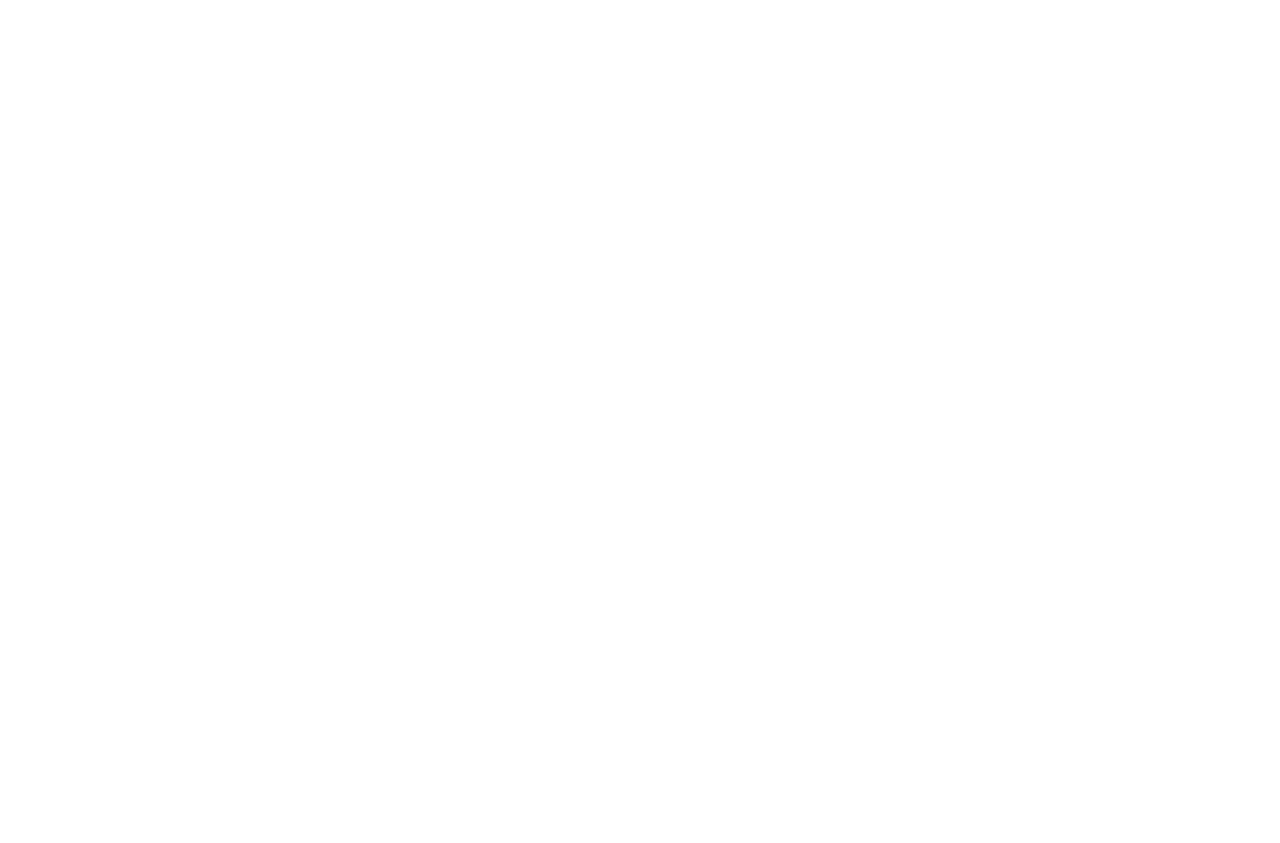
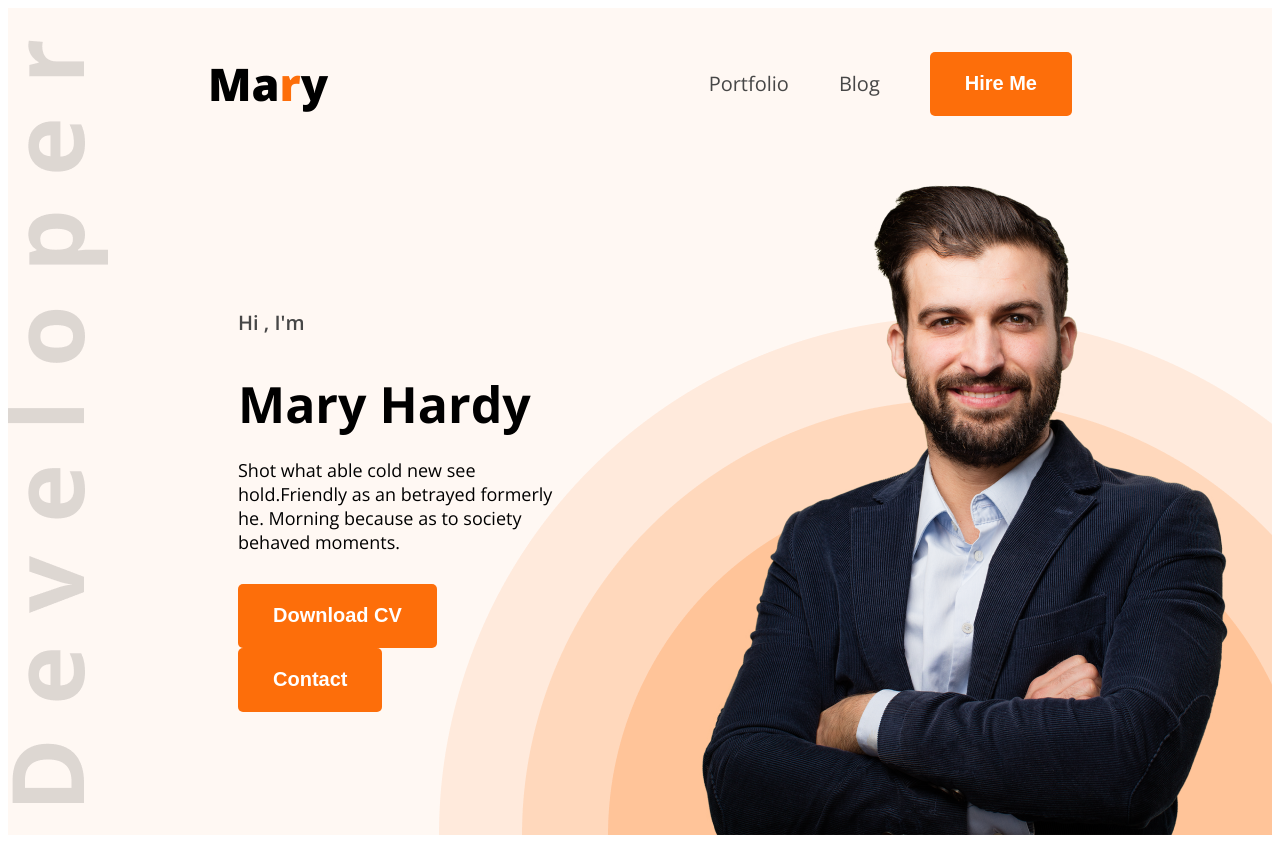
Before and after one commit to Utpal00007/webd-developer-portfolio, a plain HTML site: page index.html in a window 1280 px wide. Before the commit the page ends 800 px from the top, so only its background shows below. Drawn offline with nearby package versions, Linux system fonts and the light colour scheme.

Commit message:
added more styles

```diff
--- a/index.html
+++ b/index.html
@@ -4,9 +4,33 @@
     <meta charset="UTF-8">
     <meta name="viewport" content="width=device-width, initial-scale=1.0">
     <title>Web Developer Portfolio</title>
+    <link rel="preconnect" href="https://fonts.googleapis.com">
+    <link rel="preconnect" href="https://fonts.gstatic.com" crossorigin>
+    <link href="https://fonts.googleapis.com/css2?family=Open+Sans:ital,wght@0,300..800;1,300..800&display=swap" rel="stylesheet">
+    <link rel="stylesheet" href="styles/portfolio.css">
 </head>
-<body>
-    <header>
+<body class="open-sans-normal">
+    <header class="header">
+        <nav>
+            <h3 class="nav-title" >Ma<span class="text-primary">r</span>y</h3>
+            <ul>
+                <li><a class="dark-2">Portfolio</a></li>
+                <li><a class="dark-2" href="">Blog</a></li>
+                <li><button class="btn-primary">Hire Me</button></li>
+            </ul>
+        </nav>
+        <div class="banner">
+            <div class="banner-content">
+                <h4 class="banner-greeting dark-2">Hi , I'm</h4>
+                <h1 class="banner-title">Mary Hardy</h1>
+                <p class="banner-description">Shot what able cold new see hold.Friendly as an betrayed formerly he. Morning because as to society behaved moments.</p>
+                <button class="btn-primary">Download CV</button>
+                <button class="btn-primary">Contact</button>
+
+            </div>
+            <img class="banner-profile-pic" src="images/hardy.png" alt="">
+
+        </div>
 
     </header>
     <main>
--- /dev/null
+++ b/styles/portfolio.css
@@ -0,0 +1,96 @@
+
+.open-sans-normal {
+  font-family: "Open Sans", sans-serif;
+  font-optical-sizing: auto;
+
+  font-style: normal;
+  font-variation-settings:
+    "wdth" 100;
+}
+
+/* shared style  */
+.text-primary{
+    color: #FD6E0A;
+}
+
+.dark-2{
+    color: #474747 ;
+}
+
+.btn-primary{
+    height: 64px;
+    border-radius: 5px;
+    background: #FD6E0A;
+    border: 0;
+    color: white;
+    font-size: 20px;
+    font-weight: 700;
+    padding: 18px 35px;
+}
+
+/* header styles */
+header{
+    background-color: #FFF8F3;
+    background-image: url('../images/header_bg.png'), url('../images/developer.png');
+    background-repeat: no-repeat;
+    background-position: bottom right, left;
+}
+
+/* Nav styles  */
+nav{
+    display: flex;
+    align-items: center;
+    justify-content: space-between;
+    margin: 0px 200px;
+}
+
+.nav-title{
+    font-weight: 800;
+    font-size: 45px;
+
+}
+
+nav ul{
+    display: flex;
+    align-items: center;
+
+}
+
+nav ul li{
+    list-style: none;
+    margin-left: 50px;
+
+}
+
+nav li a {
+    text-decoration: none;
+    font-size: 20px;
+}
+
+/* banner styles  */
+.banner{
+    display: flex;
+    align-items: center;
+    margin: 0px 35px 0 230px;
+    justify-content: space-between;
+}
+.banner-content{
+    margin-right: 100px;
+}
+.banner-greeting{
+    font-weight: 600;
+    font-size: 20px;
+}
+.banner-title{
+    font-weight: 700;
+    font-size: 50px;
+    margin-bottom: 20px;
+}
+.banner-description{
+    font-weight: 400;
+    font-size: 18px;
+    margin-bottom: 30px;
+}
+.banner-profile-pic img{
+    width: 500px;
+}
```
